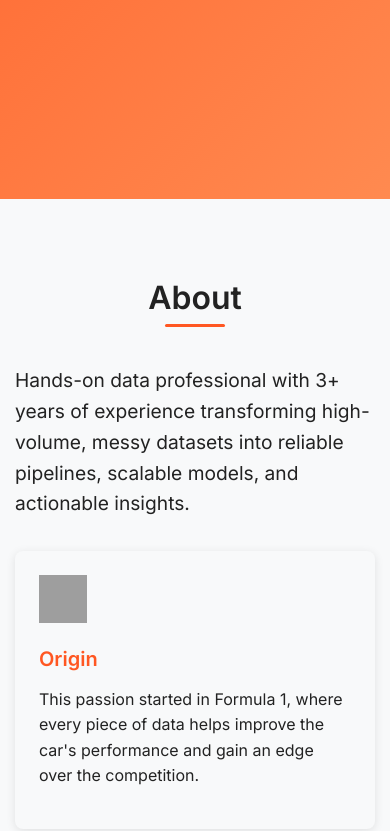
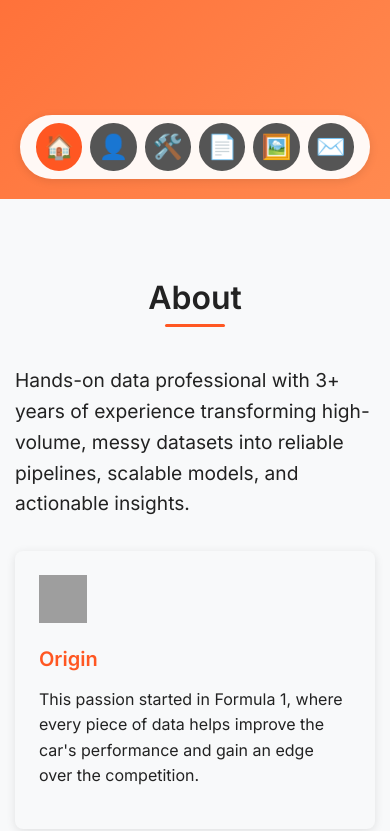
Before and after one commit to MasTristan/portfolio, a plain HTML site: page index.html in a window 390 px wide. Shown: the part 645-1476 px from the top of the page. Drawn offline with nearby package versions, Linux system fonts and the light colour scheme; grey boxes are pictures that could not be loaded; files whose address does not match are found by name.

Commit message:
Improve responsive layout for side navigation

```diff
--- a/assets/css/style.css
+++ b/assets/css/style.css
@@ -948,6 +948,57 @@ section {
   background: var(--accent-color);
 }
 
+@media (max-width: 1024px) {
+  body {
+    padding-bottom: 120px;
+  }
+
+  .side-nav {
+    top: auto;
+    bottom: 20px;
+    left: 50%;
+    transform: translateX(-50%);
+    flex-direction: row;
+    gap: 0.75rem;
+    background: var(--header-bg);
+    padding: 0.5rem 1rem;
+    border-radius: 999px;
+    box-shadow: var(--shadow);
+    backdrop-filter: blur(10px);
+    overflow-x: auto;
+  }
+
+  .side-nav .nav-circle {
+    width: 48px;
+    height: 48px;
+  }
+
+  .side-nav .nav-circle .nav-text {
+    position: absolute;
+    width: 1px;
+    height: 1px;
+    padding: 0;
+    margin: -1px;
+    overflow: hidden;
+    clip: rect(0, 0, 0, 0);
+    white-space: nowrap;
+    border: 0;
+  }
+
+  .side-nav .nav-circle:hover .nav-text {
+    opacity: 0;
+  }
+}
+
+@media (max-width: 600px) {
+  .side-nav {
+    width: calc(100% - 40px);
+    max-width: 420px;
+    justify-content: space-between;
+    gap: 0.5rem;
+  }
+}
+
 /* Utility Classes */
 .hidden {
   display: none !important;
--- a/index.html
+++ b/index.html
@@ -59,27 +59,27 @@
 
     <!-- Side Navigation -->
     <nav class="side-nav">
-      <a href="#home" data-section="home" class="nav-circle">
+      <a href="#home" data-section="home" class="nav-circle" aria-label="Home">
         <span class="nav-icon">🏠</span>
         <span class="nav-text" data-i18n="nav-home">Home</span>
       </a>
-      <a href="#about" data-section="about" class="nav-circle">
+      <a href="#about" data-section="about" class="nav-circle" aria-label="About">
         <span class="nav-icon">👤</span>
         <span class="nav-text" data-i18n="nav-about">About</span>
       </a>
-      <a href="#skills" data-section="skills" class="nav-circle">
+      <a href="#skills" data-section="skills" class="nav-circle" aria-label="Skills">
         <span class="nav-icon">🛠️</span>
         <span class="nav-text" data-i18n="nav-skills">Skills</span>
       </a>
-      <a href="#resume" data-section="resume" class="nav-circle">
+      <a href="#resume" data-section="resume" class="nav-circle" aria-label="Resume">
         <span class="nav-icon">📄</span>
         <span class="nav-text" data-i18n="nav-resume">Resume</span>
       </a>
-      <a href="#portfolio" data-section="portfolio" class="nav-circle">
+      <a href="#portfolio" data-section="portfolio" class="nav-circle" aria-label="Portfolio">
         <span class="nav-icon">🖼️</span>
         <span class="nav-text" data-i18n="nav-portfolio">Portfolio</span>
       </a>
-      <a href="#contact" data-section="contact" class="nav-circle">
+      <a href="#contact" data-section="contact" class="nav-circle" aria-label="Contact">
         <span class="nav-icon">✉️</span>
         <span class="nav-text" data-i18n="nav-contact">Contact</span>
       </a>
```
